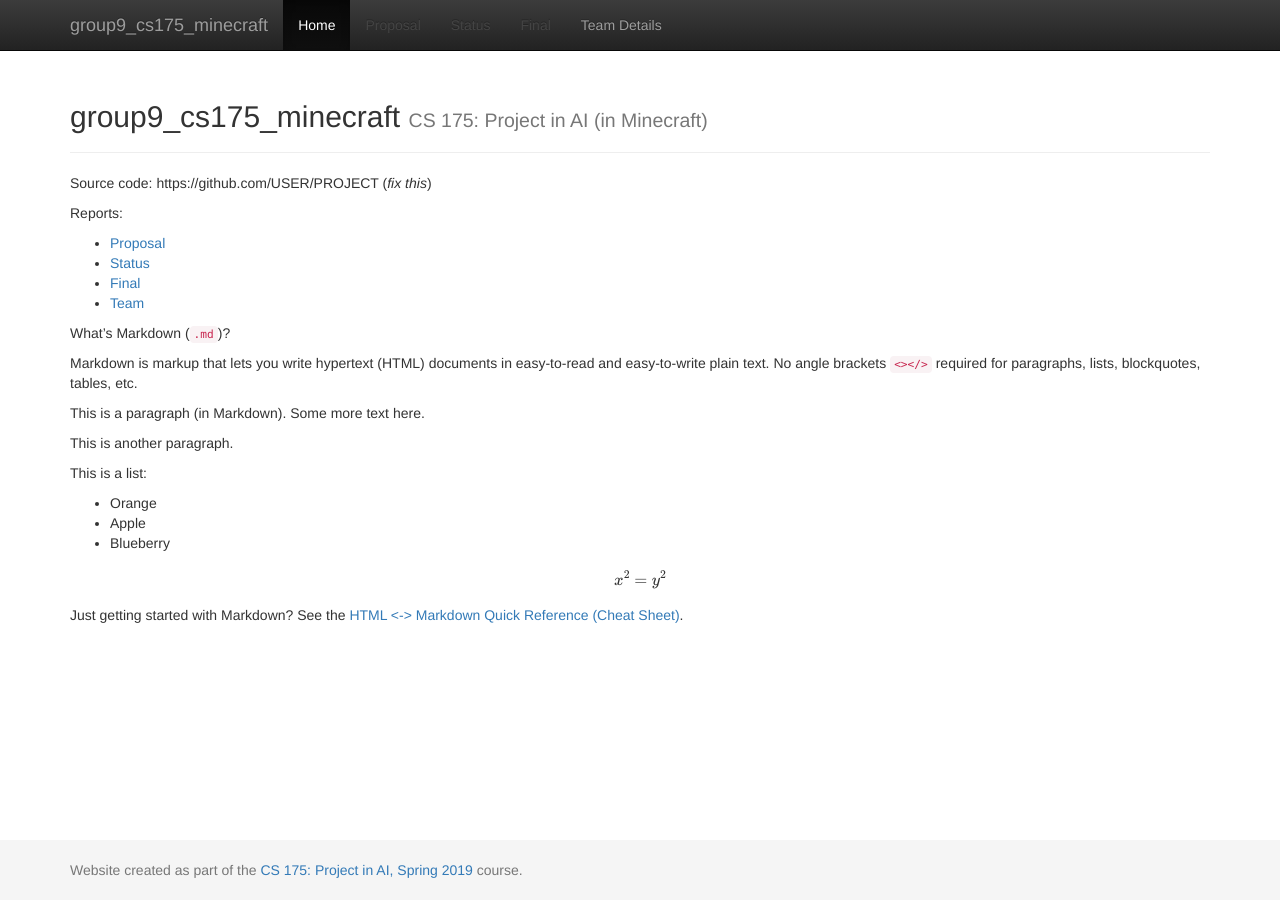
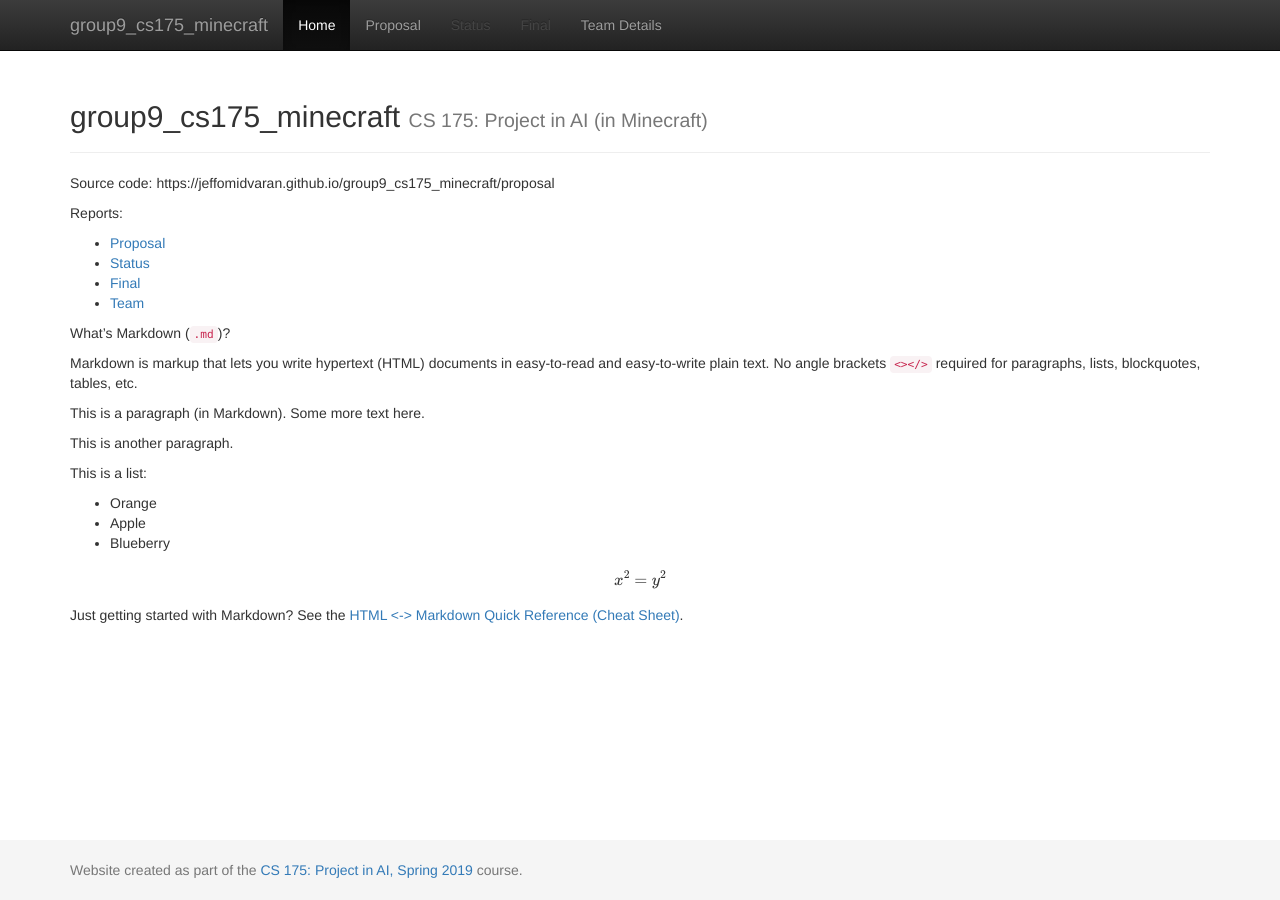
Before and after one commit to jeffomidvaran/TheBlockouts, a Jekyll site: the page built from docs/index.md, in a window 1280 px wide. Built offline with Jekyll 4.4.1, drawn with Linux system fonts in a browser that asks for light colours; formulas are drawn with MathJax 3.

Commit message:
creating proposal page

```diff
--- a/docs/index.md
+++ b/docs/index.md
@@ -3,14 +3,14 @@
 title:  Home
 ---
 
-Source code: https://github.com/USER/PROJECT (_fix this_)
+Source code: https://jeffomidvaran.github.io/group9_cs175_minecraft/proposal
 
 Reports:
 
-- [Proposal](proposal.html)
+- [Proposal](https://jeffomidvaran.github.io/group9_cs175_minecraft/proposal)
 - [Status](status.html)
 - [Final](final.html)
-- [Team](https://jeffomidvaran.github.io/group9_cs175_minecraft/team)
+- [Team](khttps://jeffomidvaran.github.io/group9_cs175_minecraft/team)
 
 What's Markdown (`.md`)?
 
```
Also changed, not shown: docs/proposal.md (added, +7 -0 lines).
